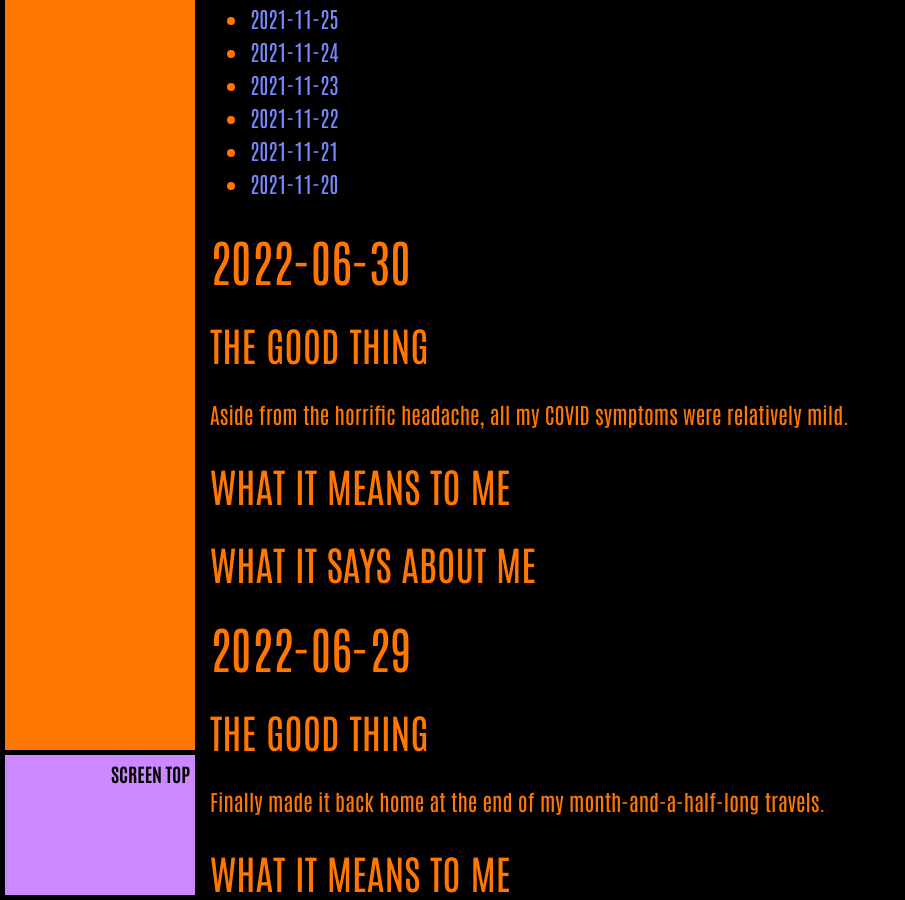
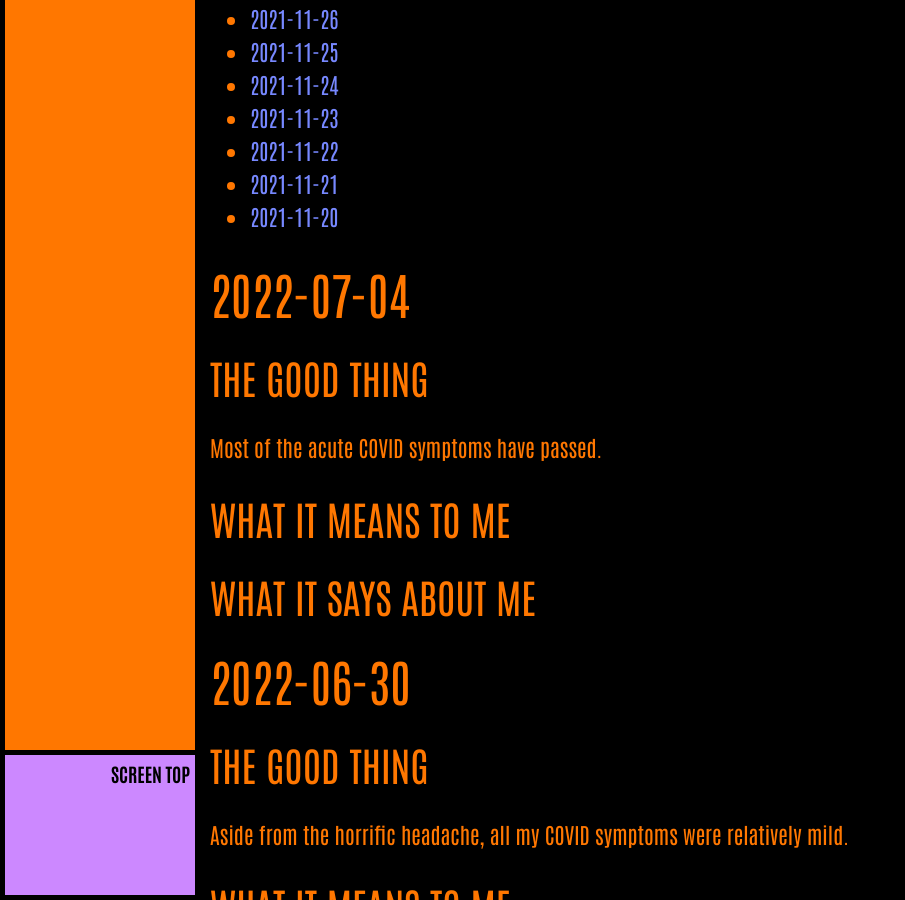
Before and after one commit to ArthurZey/arthurzey.github.io, a Jekyll site: the page built from _pages/one-good-thing.md, in a window 1280 px wide and 900 px high, scrolled down 4840 px. Shown: the whole window, without its empty margins (0-905 px from the left). Built offline with Jekyll 4.4.1, drawn with Linux system fonts in a browser that asks for light colours; some of the changed text lies outside the part shown.

Commit message:
added stub for 2022-07-04

```diff
--- a/_pages/one-good-thing.md
+++ b/_pages/one-good-thing.md
@@ -12,6 +12,15 @@ sitemap: false
 * TOC
 {:toc}
 {::options toc_levels="2" /}
+
+## 2022-07-04
+### The Good Thing
+Most of the acute COVID symptoms have passed.
+### What It Means to Me
+
+### What It Says about Me
+
+
 
 ## 2022-06-30
 ### The Good Thing
```
Also changed, not shown: other parts of _pages/one-good-thing.md (+1 -1 lines).
